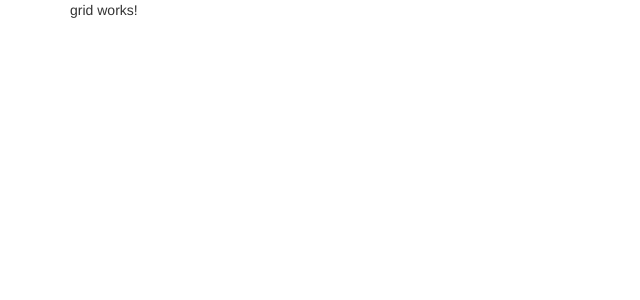
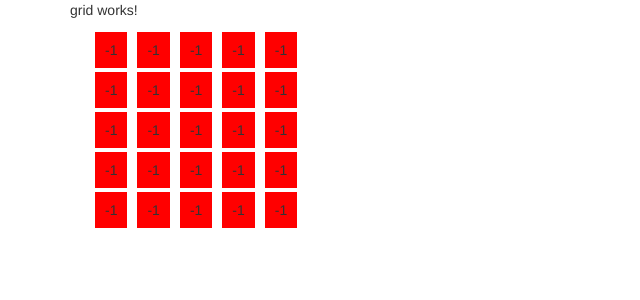
Before and after one commit to PierreChambon/special-eureka, an Angular app in the folder special-eureka-front/: page / in a window 1280 px wide. Shown: the top 300 px of the page, without its empty margins (0-640 px from the left). Built offline with nearby package versions, Linux system fonts and the light colour scheme.

Commit message:
Update: first grid and cell

```diff
--- a/special-eureka-front/src/app/grid/grid.component.css
+++ b/special-eureka-front/src/app/grid/grid.component.css
@@ -0,0 +1,11 @@
+.cell{
+    background-color: red;
+    border-color: black;
+    padding: 10px;
+    margin: 5px;
+    width: 50px
+}
+
+.row{
+    margin: 20px
+}
--- a/special-eureka-front/src/app/grid/grid.component.html
+++ b/special-eureka-front/src/app/grid/grid.component.html
@@ -1,3 +1,6 @@
 <p>
   grid works!
 </p>
+<div class="row" *ngFor="let row of grid">
+  <span class="cell" *ngFor="let cell of row">{{cell}}</span>
+</div>
--- a/special-eureka-front/src/app/grid/grid.component.ts
+++ b/special-eureka-front/src/app/grid/grid.component.ts
@@ -9,7 +9,24 @@ export class GridComponent implements OnInit {
 
   constructor() { }
 
+  number_rows = 5
+  number_cols = 5
+
+  grid;
+
   ngOnInit() {
+    this.initialize_grid()
+    console.log(this.grid)
+  }
+
+  initialize_grid(){
+    this.grid = []
+    for(let i=0; i<this.number_rows; i++){
+      this.grid[i] = []
+      for(let j=0; j<this.number_cols; j++){
+        this.grid[i][j] = -1
+      }
+    }
   }
 
 }
```
